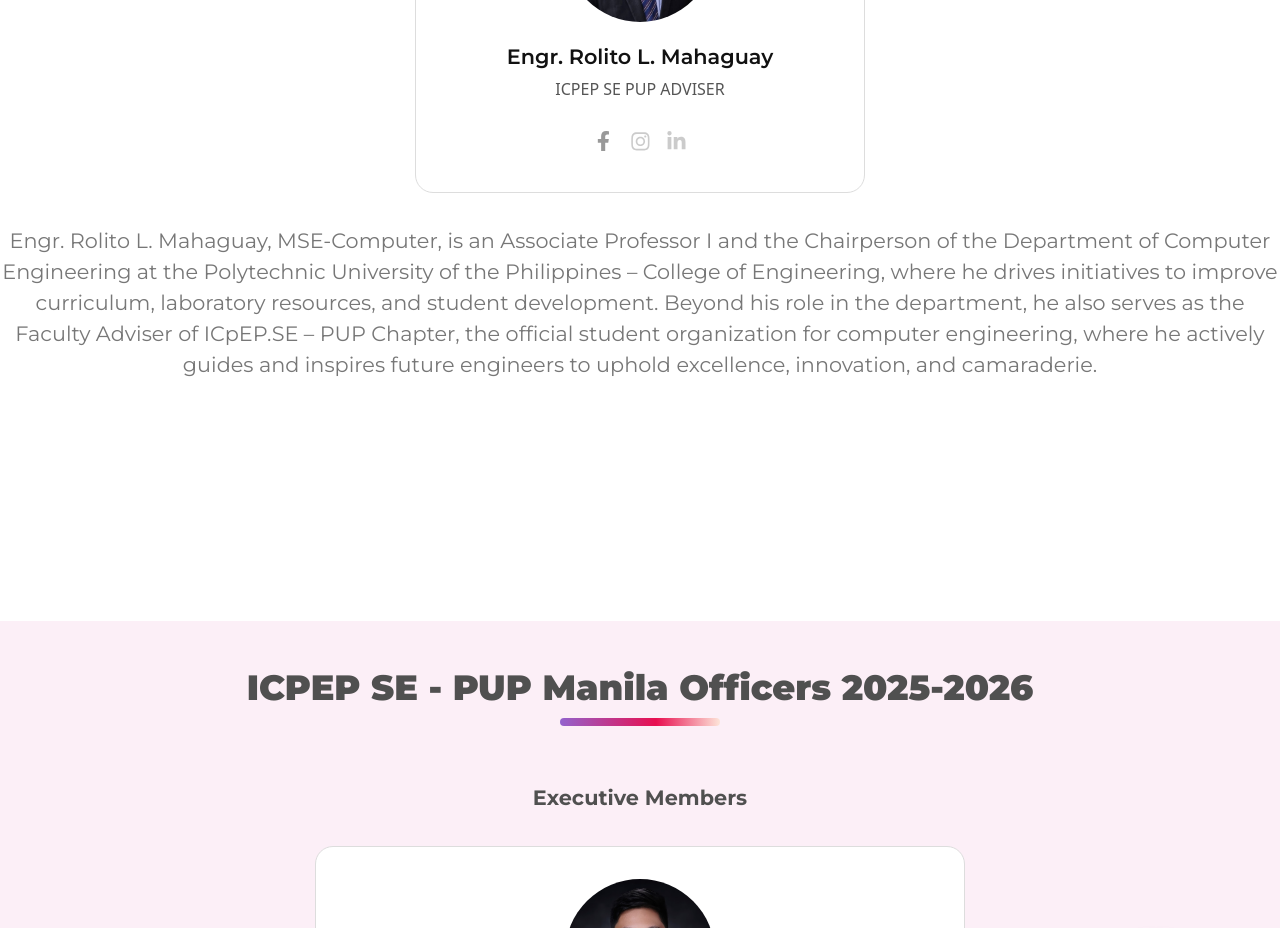
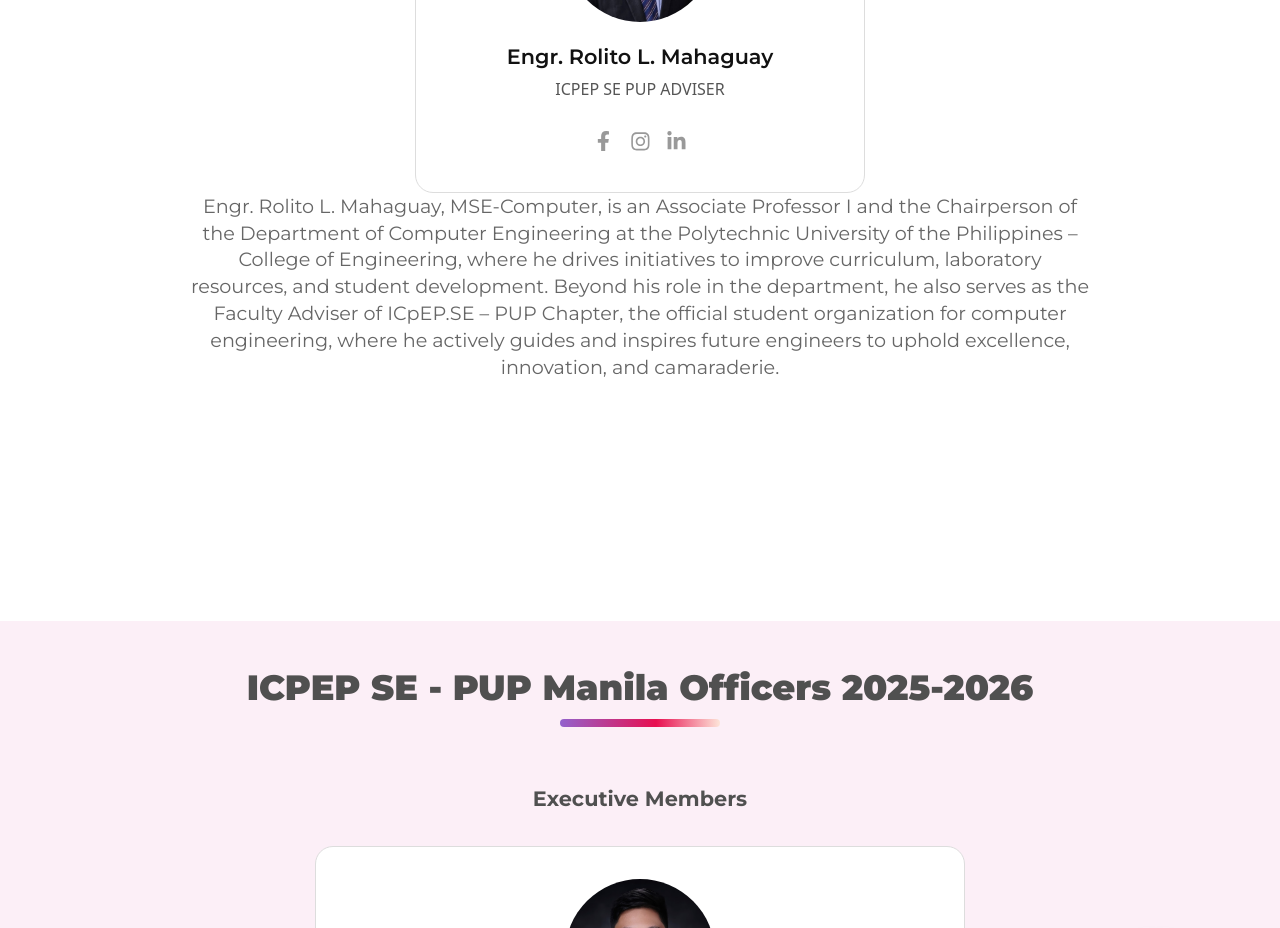
Before and after one commit to red-sakai/ICPEP-PUP-CMS-Website, a React (Vite) app: page /about in a window 1280 px wide. Shown: the part 1500-2428 px from the top of the page. Built offline with nearby package versions, Linux system fonts and the light colour scheme.

Commit message:
refactor: clean up Adviser component by removing commented code and adjusting styles for consistency

```diff
--- a/src/components/sections/Adviser.tsx
+++ b/src/components/sections/Adviser.tsx
@@ -48,27 +48,26 @@ const Adviser = () => {
     >
       {/* Card with name, position, photo, and social media */}
       <Card3
-        name = {adviser[0].name}
-        position = {adviser[0].position}
-        photoUrl={adviser[0].photoUrl}
-        width="450px"
-        photoSize="150px"
-        facebookUrl= {adviser[0].facebookUrl}// example para sa clickable na icon (replace the link nalang po)
-        // xUrl= {adviser[0].xUrl}
-        // instagramUrl= {adviser[0].instagramUrl}
-        // linkedinUrl= {adviser[0].linkedinUrl}
+  name={adviser[0].name}
+  position={adviser[0].position}
+  photoUrl={adviser[0].photoUrl}
+  width="450px"
+  photoSize="150px"
+  facebookUrl={adviser[0].facebookUrl}
+  instagramUrl={adviser[0].instagramUrl}
+  linkedinUrl={adviser[0].linkedinUrl}
       />
 
       {/* Description */}
       <div
         style={{
-          maxWidth: '1500px',
-          marginTop: '2rem',
+          fontFamily: 'Montserrat, sans-serif',
+          fontSize: '1.2rem',
+          color: '#666',
           textAlign: 'center',
-          fontSize: '1.3rem',
-          lineHeight: '1.5',
-          color: '#777',
-          fontFamily: 'Montserrat, sans-serif'
+          maxWidth: '900px',
+          margin: '0 auto',
+          lineHeight: 1.4,
         }}
       >
         {adviserDescription}
```
